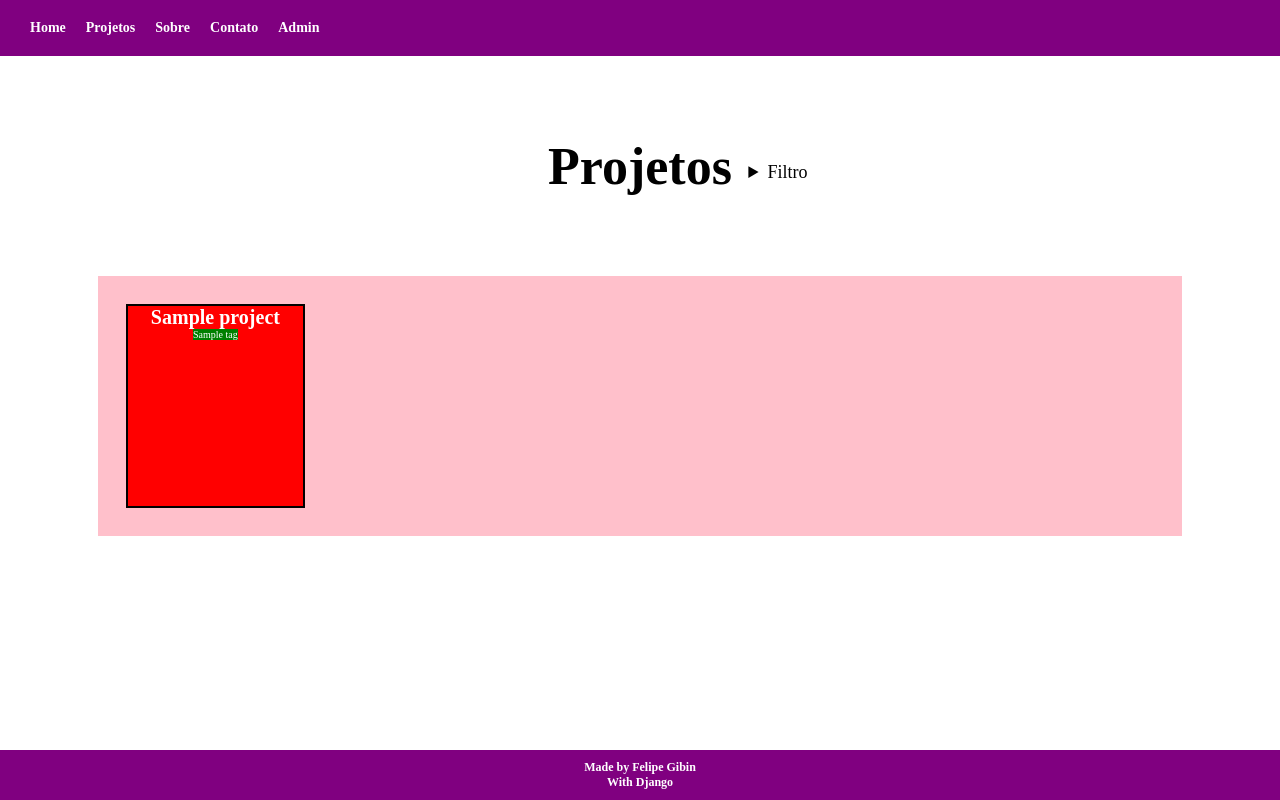
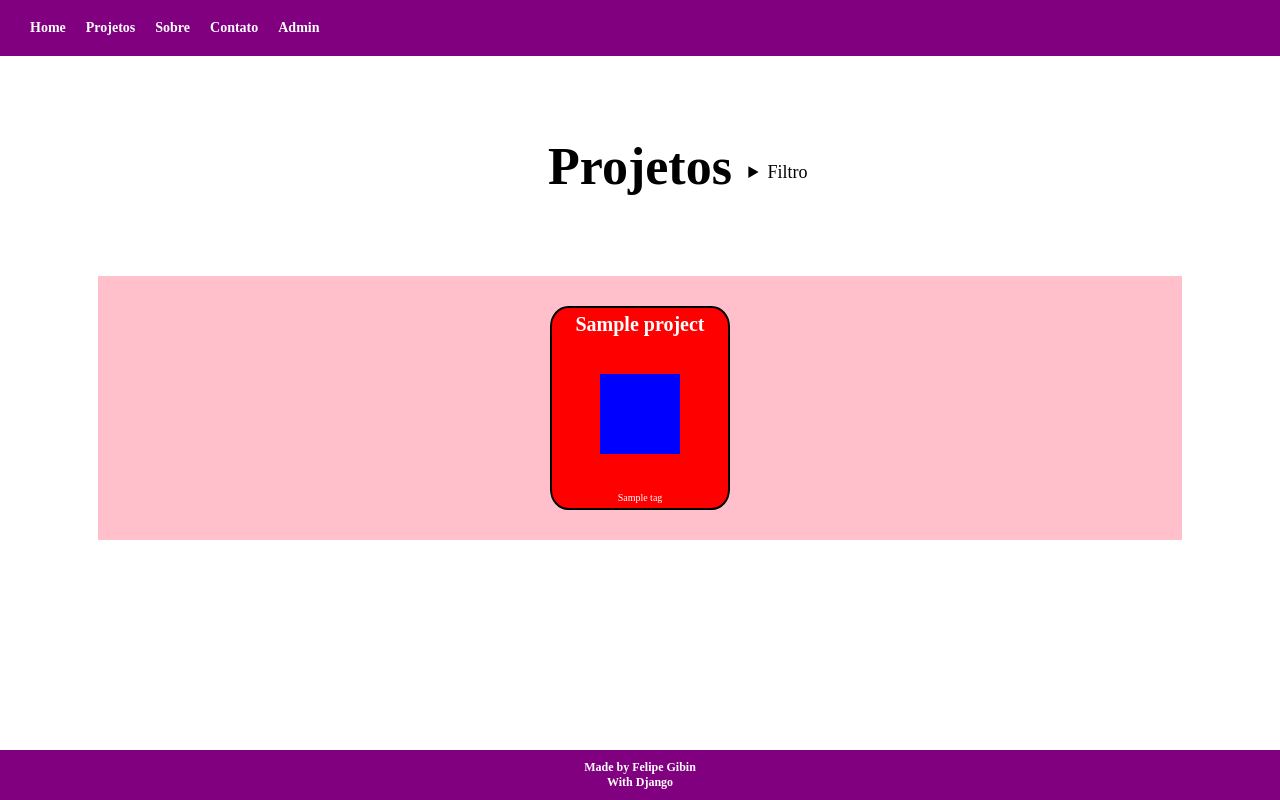
Before and after one commit to Felipe-Gibin/Portifolio-WebSite, a Django app: page /projects/ in a window 1280 px wide. Run offline with Django 5.2, Linux system fonts and the light colour scheme; tables that the repository leaves empty hold one stand-in row (values such as "Sample post").

Commit message:
Better filtering for ProjectListView, created ProjectDetailView

```diff
--- a/base_static/global/css/style.css
+++ b/base_static/global/css/style.css
@@ -11,7 +11,7 @@
 }
 
 /* Correçção das margens */
-body, html, main, h1, h2, h3, h4, h5, h6, p, a, ul, l1 {
+body, html, main, h1, h2, h3, h4, h5, h6, p, a, ul, li {
     margin: 0;
     padding: 0;
 }
@@ -99,7 +99,6 @@ footer {
     min-height: 10vh;
     margin: 40px auto;
     padding: 30px;
-
 }
 
 /* Filtro dos projetos, colapsável */
@@ -112,10 +111,19 @@ footer {
     z-index: 1;
 }
 
+/* Botão do filtro de projetos */
+.container-2 button {
+    background-color: lightpink;
+    border: 1px solid black;
+    border-radius: 15%;
+    width: fit-content;
+}
+
 /* Container principal dos cards de projetos */
 .card-container {
     display: flex;
     flex-wrap: wrap;
+    justify-content: center;
     background-color: pink;
     color: white;
     width: 80%;
@@ -123,28 +131,49 @@ footer {
     gap: 30px;
     padding: 30px;
 }
+/* Container 'fake' dos cards de projetos, para ter a seleção */
+.card-item .select-project {
+    position: absolute;
+    z-index: 5;
+    width: 100%;
+    height: 100%;
+    top: 0;
+    left: 0;
+    border-radius: 10%;
+    cursor: pointer;
+    background-color: transparent;
+    text-decoration: none;
+}
+
+/* Seleção do projeto */
+.select-project:hover{
+    background-color: aqua;
+    opacity: 20%;
+    }
 
 /* Container do card em si */
 .card-item{
     display: flex;
+    position: relative;
     flex-direction: column;
-    flex: 0 0 calc(20% - 30px);
+    flex: 0 0 calc(20% - 28px);
     height: 200px;
+    min-width: 160px;
     align-items: center;
     background-color: red;
-    outline: 2px solid black;
+    border: 2px solid black;
+    border-radius: 10%;
 }
 /* Telas médias: 3 cards por linha */
 @media (max-width: 1000px) {
     .card-item {
-        flex: 0 0 calc(33.33% - 30px);
+        flex: 0 0 calc(33.33% - 28px);
         }
     }
 /* Telas pequenas: 2 cards por linha */
 @media (max-width: 700px) {
     .card-item {
-        flex: 0 0 calc(50% - 30px);
-        width: 100%;
+        flex: 0 0 calc(50% - 28px);
         }
     }
 /* Telas muito pequenas: 1 card por linha */
@@ -153,9 +182,49 @@ footer {
         flex: 0 0 100%;
         }
     }
+/* Config do titulo dos cards */
+.card-item h1{
+    margin-top: 5px;
+}
+
+/* Config das imagens dos cards */
+.img-card {
+    background-color: blue;
+    margin: auto;
+    height: 80px;
+    width: 80px;
+}
 
 /* Config das tags dos cards */
 .card-tags {
-    background-color: green;
+    width: 80%;
+    margin-bottom: 5px;
+    justify-items: center;
+}
+
+/* Config do texto das tags */
+.card-tags ul{
+    display: flex;
+    flex-direction: row;
+    gap: 10px;
     list-style-type: none;
 }
+
+/* Detalhe de cada projeto */
+.detail-project {
+    justify-content: center;
+}
+.detail-project div{
+    align-items: center;
+    display: flex;
+    flex-direction: column;
+}
+
+.detail-project h1 {
+    font-size: var(--bigbig-font);
+    padding: 10px;
+}
+.detail-project p {
+    font-size: var(--bigger-font);
+    padding: 10px;
+}
--- a/project/templates/projectItems/cardProject.html
+++ b/project/templates/projectItems/cardProject.html
@@ -1,11 +1,18 @@
 {% extends "global/base.html" %}
-
+{% load getDict %}
 
 {% block content %}
     <div class='container-2'>
         <h1>Projetos</h1>
         <details>
+
+            {% if filter_tag %}
+            <summary class='tag-filter'>Filtro | {{ filter_tag.title }}</summary>
+
+            {% else %}
             <summary class='tag-filter'>Filtro</summary>
+
+            {% endif %}
             <form method="get">
               <select name="tag">
                 <option value="">--------</option>
@@ -13,7 +20,7 @@
                 <option value="{{ tag.slug }}">{{ tag.name }}</option>
                 {% endfor %}
               </select>
-              <button type="submit">Filtrar</button>
+              <button type="submit" >Filtrar</button>
             </form>
         </details>
 
@@ -36,16 +43,20 @@
     <div class='card-container'>
         {% for project in projects %}
         <div class= 'card-item'>
+            <a href="{% url 'project:projectDetail' slug=project.slug%}" class="select-project"></a>
             <h1>{{ project.name }}</h1>
-
-            <ul class='card-tags'>
-                {% for tag in project.tags.all %}
-                <li>{{ tag.name }}</li>
-                {% endfor %}
-            </ul>
+            <div class='img-card'></div>
+            <div class='card-tags'>
+                <ul>
+                    {% for tag in custom_tags_list|get_item:project.pk %}
+                        <li>{{ tag.name }}</li>
+                    {% endfor %}
+                </ul>
+            </div>
         </div>
         {% endfor %}
     </div>
 
 
+
 {% endblock content %}
--- /dev/null
+++ b/project/templatetags/getDict.py
@@ -0,0 +1,7 @@
+from django import template
+
+register = template.Library()
+
+@register.filter
+def get_item(dictionary, key):
+    return dictionary.get(key)
--- a/project/urls.py
+++ b/project/urls.py
@@ -6,5 +6,5 @@ app_name = 'project'
 urlpatterns = [
     path('', views.ProjectList.as_view(), name='projectList'),
     path('<slug:slug>/', views.ProjectList.as_view(), name='projectListFiltered'),
-    path('detalhe/', views.ProjectItem.as_view(), name='projectDetail'),
+    path('detalhe/<slug:slug>/', views.ProjectItem.as_view(), name='projectDetail'),
 ]
--- a/project/views.py
+++ b/project/views.py
@@ -1,11 +1,13 @@
 from django.shortcuts import render
 from typing import Any
 from django.shortcuts import get_object_or_404
-from django.views.generic import TemplateView, ListView
+from django.views.generic import DetailView, ListView
 from .models import Project, Tags
 
-class ProjectItem(TemplateView):
+class ProjectItem(DetailView):
     # Detalhe de um único projeto
+    model = Project
+    context_object_name = 'project'
     template_name = 'projectItems/projects.html'
 
 class ProjectList(ListView):
@@ -15,16 +17,37 @@ class ProjectList(ListView):
     context_object_name = 'projects'
 
     def get_queryset(self):
+
+        tag_slug = self.request.GET.get('tag')
         queryset = super().get_queryset()
-        tag_slug = self.request.GET.get('tag')
         if tag_slug:
             tag = get_object_or_404(Tags, slug=tag_slug)
             queryset = queryset.filter(tags=tag)
+
         return queryset
 
 
     def get_context_data(self, **kwargs) -> dict[str, Any]:
         context = super().get_context_data(**kwargs)
-        context["tags"] = Tags.objects.all
-        context["filter_tag"] = self.request.GET.get('tag')
+        filter_tag = self.request.GET.get('tag')
+        context["tags"] = Tags.objects.all()
+        context["filter_tag"] = filter_tag
+
+        custom_tags_list = {}
+
+        filter_tag_obj = None
+        if filter_tag:
+            try:
+                filter_tag_obj = Tags.objects.get(slug=filter_tag)
+            except Tags.DoesNotExist:
+                filter_tag_obj = None
+
+        for project in context['projects']:
+            tags_list = list(project.tags.all())
+            if filter_tag_obj in tags_list:
+                tags_list.remove(filter_tag_obj)
+                tags_list = [filter_tag_obj] + tags_list
+            custom_tags_list[project.pk] = tags_list[:5]
+        context["custom_tags_list"] = custom_tags_list
+
         return context
```
Also changed, not shown: project/templates/projectItems/projects.html (+16 -3 lines), project/templatetags/__init__.py (added).
